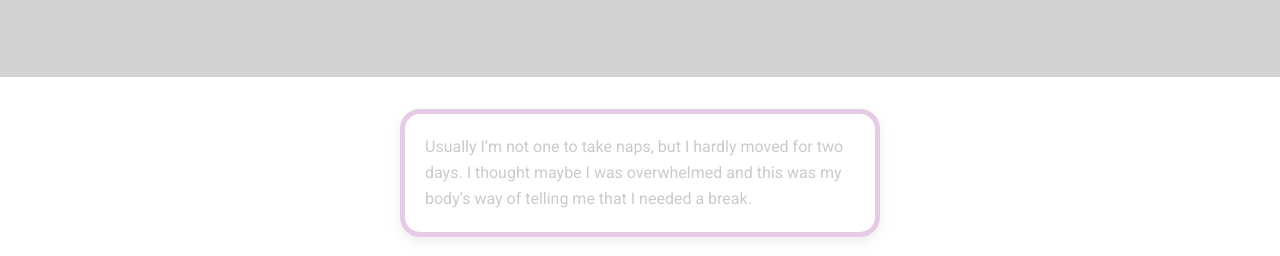
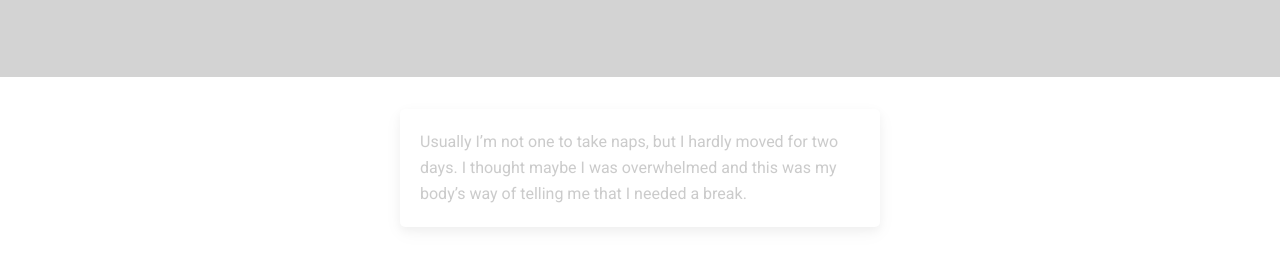
Before and after one commit to des-ant/2020_Humans_of_Covid-19, a plain HTML site: page index.html in a window 1280 px wide. Shown: the part 673-929 px from the top of the page. Drawn offline with nearby package versions, Linux system fonts and the light colour scheme.

Commit message:
textbox styling

```diff
--- a/css/styles.scss
+++ b/css/styles.scss
@@ -90,8 +90,7 @@ ul {
   margin-left: auto;
   margin-right: auto;
   margin-bottom: \max($svg-height + $step-margin-unit, $step-margin-unit + 15em);
-  border: 5px solid purple;
-  border-radius: 20px;
+  border-radius: 5px;
   background-color: white;
   box-shadow: 0 4px 8px 0 rgba(0, 0, 0, 0.2), 0 6px 20px 0 rgba(0, 0, 0, 0.19);
   opacity: 0.2;
```
Also changed, not shown: css/styles.css, 1 other file.
